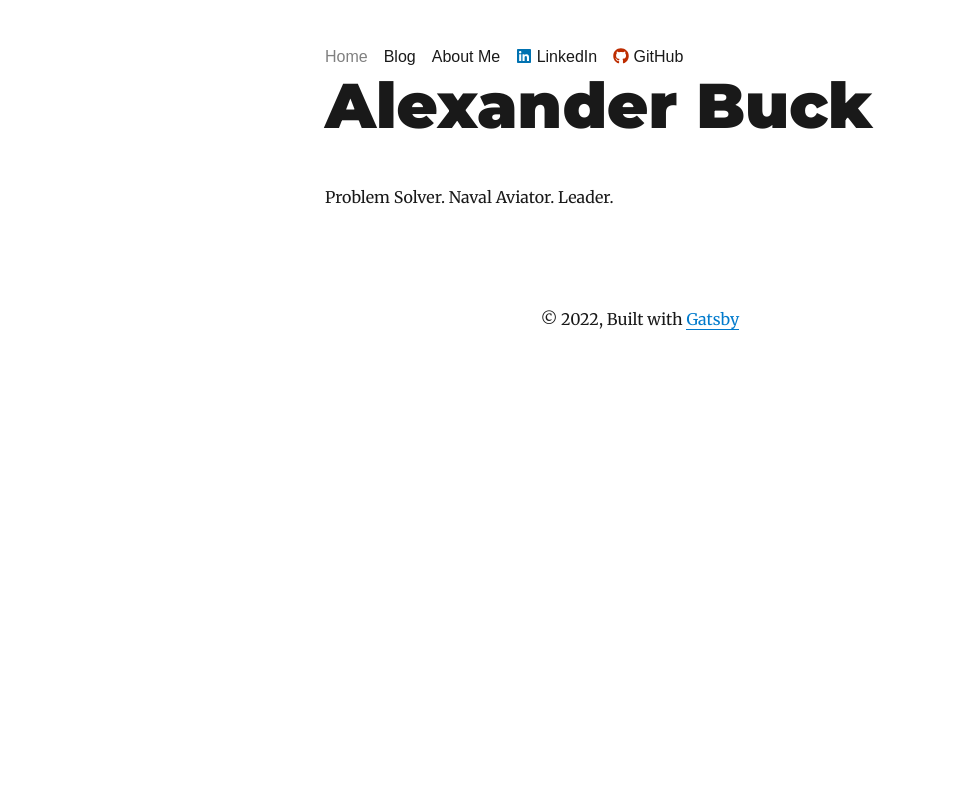
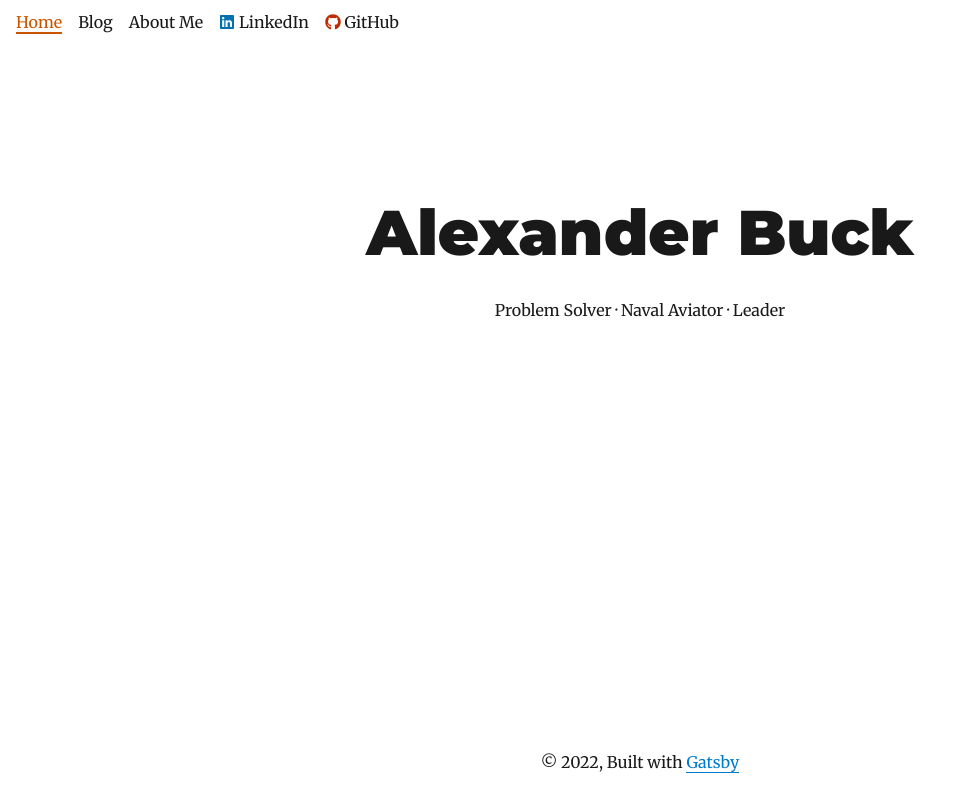
Before and after one commit to alexjbuck/alexjbuck.com, a Gatsby site: page / in a window 1280 px wide. Shown: the whole page, without its empty margins (0-960 px from the left). Built offline with nearby package versions, Linux system fonts and the light colour scheme; Gatsby itself is replaced by a stand-in of ours; some packages are replaced by stand-ins of ours.

Commit message:
fixing fonts. Adding top scroller. changing nav bar

```diff
--- a/src/components/layout.js
+++ b/src/components/layout.js
@@ -2,8 +2,8 @@ import React from "react"
 import { Link } from "gatsby"
 import styled from "styled-components"
 import Navigation from "./navigation"
-
-import { rhythm, scale } from "../utils/typography"
+import ToTop from "./toTop"
+import { rhythm } from "../utils/typography"
 
 const Layout = ({ location, title, children }) => {
   const rootPath = `${__PATH_PREFIX__}/`
@@ -11,16 +11,11 @@ const Layout = ({ location, title, children }) => {
   const aboutPath = `${__PATH_PREFIX__}/about/`
   let header
 
-  if (location.pathname === rootPath || location.pathname === blogPath || location.pathname === aboutPath) {
+
+if (location.pathname === rootPath || location.pathname === blogPath || location.pathname === aboutPath) {
     header = (
       <>
-      <h1
-        style={{
-          ...scale(1.5),
-          marginBottom: rhythm(1.5),
-          marginTop: 0,
-        }}
-      >
+      <h1>
         <Link
           style={{
             boxShadow: `none`,
@@ -57,22 +52,24 @@ const Layout = ({ location, title, children }) => {
   }
   return (
     <Wrapper>
+      <Navigation location={location}/>
       <div
         style={{
           marginLeft: `auto`,
           marginRight: `auto`,
-          maxWidth: rhythm(24),
+          width: rhythm(24),
           padding: `${rhythm(1.5)} ${rhythm(3 / 4)}`,
+          position: "relative",
         }}
       >
-        <Navigation location={location}/>
         <header>{header}</header>
         <main>{children}</main>
+      <ToTop />
       </div>
       <Footer>
-        © {new Date().getFullYear()}, Built with
-        {` `}
-        <a href="https://www.gatsbyjs.org">Gatsby</a>
+        <div>
+        © {new Date().getFullYear()}, Built with <a href="https://www.gatsbyjs.org">Gatsby</a>
+        </div>
       </Footer>
     </Wrapper>
   )
@@ -80,13 +77,17 @@ const Layout = ({ location, title, children }) => {
 
 const Wrapper = styled.div`
   min-height: 100vh;
+  display: flex;
+  flex-direction: column;
 `
 
 const Footer = styled.footer`
-  text-align: center;
+  justify-content: center;
+  align-items: end;
   margin: 24px;
+  flex-grow: 1;
+  display:inline-flex;
+  flex-direction: row;
 `
 
-
-
 export default Layout
--- a/src/components/navigation.js
+++ b/src/components/navigation.js
@@ -5,7 +5,7 @@ import { GithubSnippet, LinkedInSnippet } from './socialSnippet'
 
 const Navigation = ({ location }) => {
     return (
-        <nav>
+        <Nav>
             <NavItem location={location} to="/" href="/">
                 Home
             </NavItem>
@@ -21,7 +21,7 @@ const Navigation = ({ location }) => {
             <NavItem location={location} >
                 <GithubSnippet />
             </NavItem>
-        </nav>
+        </Nav>
     )
 }
 
@@ -51,13 +51,15 @@ const Wrapper = styled.div`
     }
     a {
         text-decoration: none;
-        font-family: 'Robato', sans-serif;
-        color: ${props => props.isActive ? "gray" : "inherit"};
-        box-shadow: 0 0 0 0 currentColor;
+        color: ${props => props.isActive ? "#cc5500" : "inherit"};
+        box-shadow: 0 ${props => props.isActive ? "2px" : "0"} 0 0 currentColor;
     }
     a:hover {
-        box-shadow: 0 1px 0 0 currentColor;
+        box-shadow: 0 2px 0 0 currentColor;
     }
     `
 
+const Nav = styled.nav`
+    padding: 0.5em 1em;
+`
 export default Navigation
--- /dev/null
+++ b/src/components/toTop.js
@@ -0,0 +1,50 @@
+import React from 'react'
+import { useEffect, useState } from 'react';
+import styled from 'styled-components';
+import { FaArrowAltCircleUp } from 'react-icons/fa';
+
+export default function ToTop() {
+
+    const [display,setDisplay] = useState(false);
+    const scrollTop = () => {
+        window.scrollTo({top:0, behavior: 'smooth'});
+    }
+
+    useEffect(() => {
+        const checkScrollTop = () => {
+            if (!display && window.pageYOffset > 100) {
+                setDisplay(true);
+            } else if (display && window.pageYOffset <= 100) {
+                setDisplay(false);
+            }
+        }
+        window.addEventListener('scroll', checkScrollTop);
+    });
+
+    return (
+        <ScrollTop style={{display: display?'flex':'none'}} onClick={scrollTop}><FaArrowAltCircleUp size={50} /></ScrollTop>
+    )
+}
+
+const ScrollTop = styled.div`
+    position: fixed;
+    bottom: 50px;
+    right: 100px;
+    height:50px;
+    z-index: 100;
+    cursor: pointer;
+    opacity: 0.5;
+    animation: fadeIn 1.5s;
+    transition: opacity 0.3s;
+    @keyframes fadeIn {
+        0% {
+            opacity: 0;
+        }
+        100% {
+            opacity: 0.5;
+        }
+    }
+    &:hover {
+        opacity: 1.0;
+    }
+    `
--- a/src/pages/index.js
+++ b/src/pages/index.js
@@ -3,18 +3,27 @@ import { graphql } from "gatsby"
 
 import Layout from "../components/layout"
 import SEO from "../components/seo"
+import styled from "styled-components"
+import { scale } from "../utils/typography"
 
 const IndexPage = ({data, location}) => {
   const siteTitle = data.site.siteMetadata.author
   // const social = data.site.siteMetadata.social
 
   return(
-    <Layout location={location} title={siteTitle}>
+    <Layout location={location} >
       <SEO
         title="Home"
         keywords={[`blog`, `alex`, `alexjbuck`,`aviation`,`defense`, `javascript`, `react`]}
       />
-      <p>Problem Solver. Naval Aviator. Leader.</p>
+      <FullHeight>
+      <Center>
+        <h1 style={{
+          ...scale(3/2),
+          }}>{siteTitle}</h1>
+      </Center>
+      <Center>Problem Solver · Naval Aviator · Leader</Center>
+      </FullHeight>
     </Layout>
   )
 }
@@ -34,3 +43,14 @@ export const query = graphql`
 `
 
 export default IndexPage
+
+const Center = styled.div`
+  text-align: center;
+  flex-grow: 1;
+`
+
+const FullHeight = styled.div`
+  display: flex;
+  flex-direction: column;
+  height: 100%;
+`
--- a/src/utils/typography.js
+++ b/src/utils/typography.js
@@ -1,17 +1,7 @@
 import Typography from "typography"
-import Wordpress2016 from "typography-theme-wordpress-2016"
+import Github from "typography-theme-wordpress-2016"
 
-Wordpress2016.overrideThemeStyles = () => {
-  return {
-    "a.gatsby-resp-image-link": {
-      boxShadow: `none`,
-    },
-  }
-}
-
-delete Wordpress2016.googleFonts
-
-const typography = new Typography(Wordpress2016)
+const typography = new Typography(Github)
 
 // Hot reload typography in development.
 if (process.env.NODE_ENV !== `production`) {
```
Also changed, not shown: content/markdown-pages/about.mdx (added, +21 -0 lines), static/admin/config.yml (+13 -1 lines), .github/workflows/deploy.yml, 1 other file.
